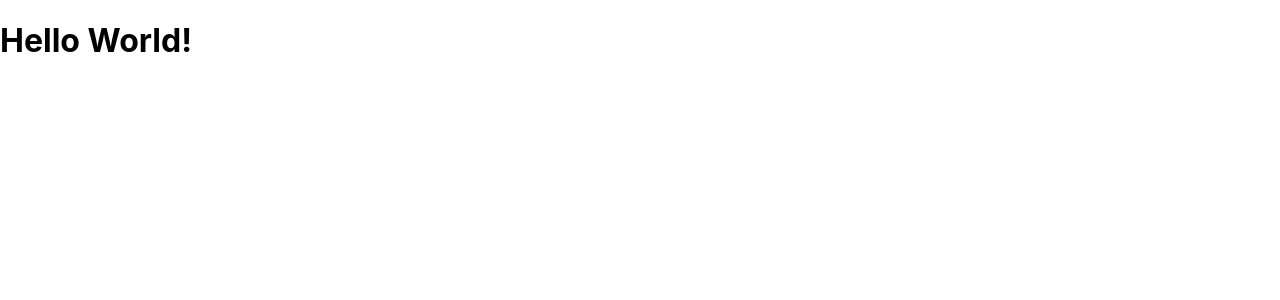
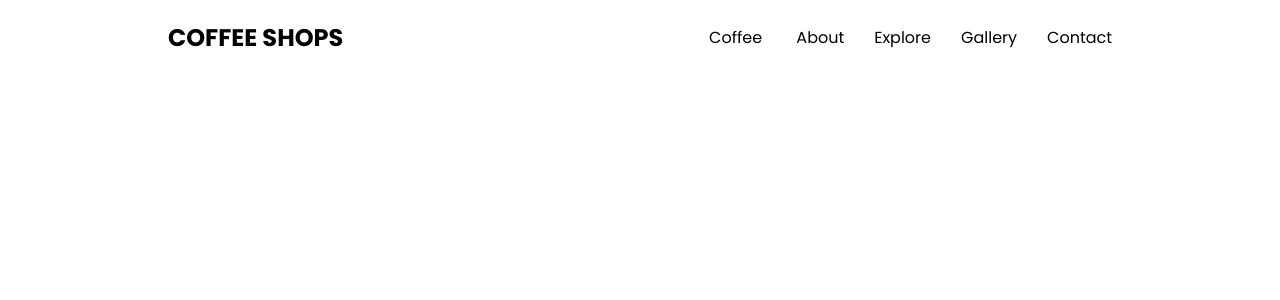
Before and after one commit to Lipeall/coffee-shops, a React (Create React App) app: page / in a window 1280 px wide. Shown: the top 300 px of the page. Built offline with nearby package versions, Linux system fonts and the light colour scheme.

Commit message:
Created Header

```diff
--- a/package.json
+++ b/package.json
@@ -13,6 +13,7 @@
     "react": "^18.2.0",
     "react-dom": "^18.2.0",
     "react-scripts": "5.0.1",
+    "sass": "^1.66.1",
     "typescript": "^4.9.5",
     "web-vitals": "^2.1.4"
   },
--- /dev/null
+++ b/src/assets/styles/main.scss
@@ -0,0 +1 @@
+$cor-primaria: #000;
--- /dev/null
+++ b/src/components/Header/Header.scss
@@ -0,0 +1,55 @@
+@import "../../assets/styles/main.scss";
+
+header {
+    z-index: 999;
+    position: absolute;
+    top: 0;
+    left: 0;
+    right: 0;
+    display: flex;
+    width: 100%;
+    justify-content: space-around;
+    align-items: center;
+    padding: 20px 0;
+    transition: .5s ease;
+
+    .brand {
+        color: $cor-primaria;
+        font-size: 1.5em;
+        font-weight: 700;
+        text-transform: uppercase;
+        text-decoration: none;
+    };
+
+    .navigation {
+
+        .navigation-items {
+
+            a {
+                position: relative;
+                color: $cor-primaria;
+                font-size: 1em;
+                font-weight: 500;
+                text-decoration: none;
+                margin-left: 30px;
+                transition: 0.3s ease;
+
+                &:before {
+                    content: '';
+                    position: absolute;
+                    background: $cor-primaria;
+                    width: 0;
+                    height: 3px;
+                    bottom: 0;
+                    left: 0;
+                    transition: 0.3s ease;
+                }
+                &:hover {
+                    &:before {
+                        width: 100%;
+                    }
+                }
+            }
+        }
+    }
+}
--- /dev/null
+++ b/src/components/Header/Header.tsx
@@ -0,0 +1,21 @@
+import React from 'react';
+import "./Header.scss";
+import { HeaderProps } from "./types";
+
+const Header: React.FC<HeaderProps> = ( { titleHeader, navItems } ) => {
+
+  return (
+    <header>
+        <a className="brand" href={titleHeader.url}>{titleHeader.title}</a>
+        <nav className="navigation">
+            <div className="navigation-items">
+                {navItems.map((item, index) => (
+                    <a key={index} href={item.url}>{item.title}</a>
+                ))}
+            </div>
+        </nav>
+    </header>
+  );
+}
+
+export default Header;
--- /dev/null
+++ b/src/components/Header/types.ts
@@ -0,0 +1,14 @@
+interface NavItem {
+    title: string,
+    url: string
+};
+
+interface TitleItem {
+    title: string,
+    url: string
+};
+
+export interface HeaderProps {
+    titleHeader: TitleItem;
+    navItems: NavItem[];
+};
--- a/src/index.css
+++ /dev/null
@@ -1,13 +0,0 @@
-body {
-  margin: 0;
-  font-family: -apple-system, BlinkMacSystemFont, 'Segoe UI', 'Roboto', 'Oxygen',
-    'Ubuntu', 'Cantarell', 'Fira Sans', 'Droid Sans', 'Helvetica Neue',
-    sans-serif;
-  -webkit-font-smoothing: antialiased;
-  -moz-osx-font-smoothing: grayscale;
-}
-
-code {
-  font-family: source-code-pro, Menlo, Monaco, Consolas, 'Courier New',
-    monospace;
-}
--- /dev/null
+++ b/src/index.scss
@@ -0,0 +1,7 @@
+@import url('https://fonts.googleapis.com/css2?family=Poppins:wght@400;700;800&display=swap');
+body {
+  margin: 0;
+  padding: 0;
+  box-sizing: border-box;
+  font-family: "Poppins", sans-serif;
+};
--- a/src/index.tsx
+++ b/src/index.tsx
@@ -1,6 +1,6 @@
 import React from 'react';
 import ReactDOM from 'react-dom/client';
-import './index.css';
+import './index.scss';
 import App from './App';
 import reportWebVitals from './reportWebVitals';
 
--- a/src/pages/Home/Home.tsx
+++ b/src/pages/Home/Home.tsx
@@ -1,12 +1,22 @@
-import React from 'react';
+import React from "react";
+import Header from "../../components/Header/Header";
+import "./Home.scss";
 
-// Definindo o tipo para o componente
+const headerOptions = [
+    { title: "Coffee ", url: "#" },
+    { title: "About", url: "#" },
+    { title: "Explore", url: "#" },
+    { title: "Gallery", url: "#" },
+    { title: "Contact", url: "#" },
+];
+const titleHeader = { title: "COFFEE SHOPS", url: "#" };
+
 const Home: React.FC = () => {
-  return (
-    <div>
-      <h1>Hello World!</h1>
-    </div>
-  );
-}
+    return (
+        <>
+            <Header titleHeader={titleHeader} navItems={headerOptions} />
+        </>
+    );
+};
 
 export default Home;
```
Also changed, not shown: 1 other file (tests, documents, lock files or other folders).
